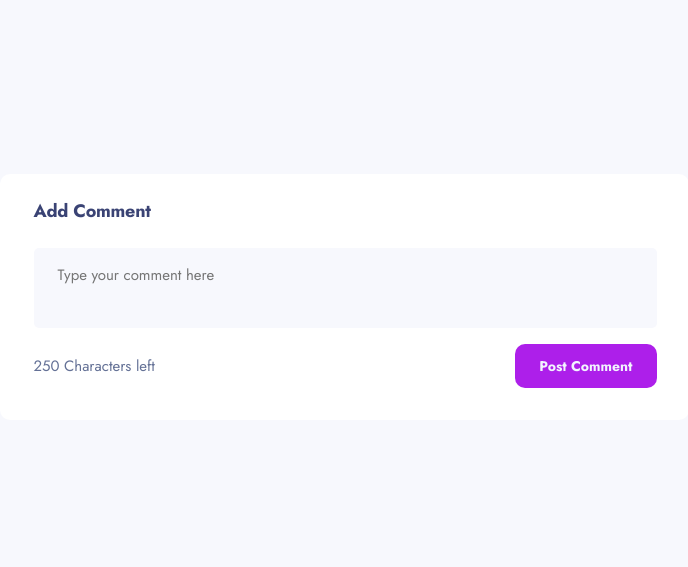
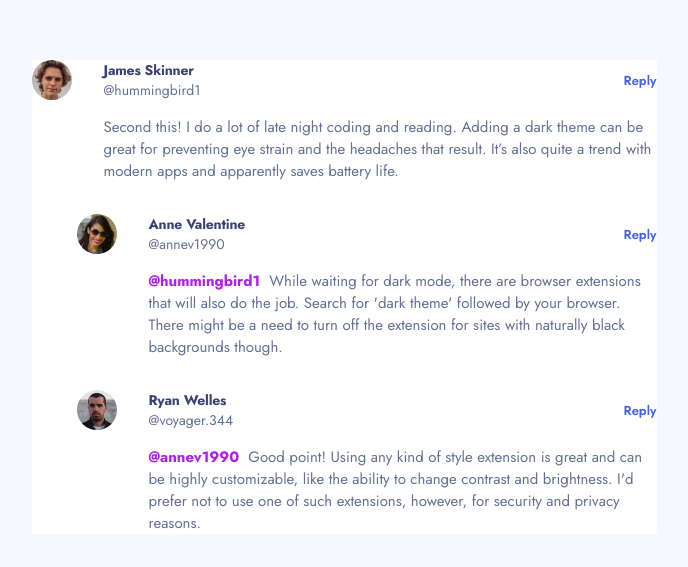
Before and after one commit to johnnygerard/fem-product-feedback-app, an Angular app: page / in a window 1280 px wide. Shown: the part 103-670 px from the top of the page, without its empty margins (296-984 px from the left). Built offline with nearby package versions, Linux system fonts and the light colour scheme.

Commit message:
feat: comment component

```diff
--- a/src/app/Types/feedback-comment.class.ts
+++ b/src/app/Types/feedback-comment.class.ts
@@ -9,6 +9,10 @@ export class FeedbackComment {
     public readonly content: string,
     public readonly user: User,
   ) { }
+
+  static default(): FeedbackComment {
+    return new FeedbackComment(0, '', { username: '', name: '', image: '' });
+  }
 
   /**
    * Count the number of comments and replies in a feedback.
--- a/src/app/app.component.html
+++ b/src/app/app.component.html
@@ -1 +1 @@
-<app-add-comment [feedbackId]="2"/>
+<app-comment [commentID]="4" />
--- a/src/app/app.component.scss
+++ b/src/app/app.component.scss
@@ -8,3 +8,19 @@
   justify-content: center;
   min-height: 100vh;
 }
+
+app-comment {
+  background: #FFF;
+
+  @include mobile {
+    width: 280px;
+  }
+
+  @include tablet {
+    width: 625px;
+  }
+
+  @include desktop {
+    width: 666px;
+  }
+}
--- a/src/app/app.component.ts
+++ b/src/app/app.component.ts
@@ -1,12 +1,12 @@
 import { Component } from '@angular/core';
 import { CommonModule, Location } from '@angular/common';
 import { RouterOutlet } from '@angular/router';
-import { AddCommentComponent } from './add-comment/add-comment.component';
+import { CommentComponent } from './comment/comment.component';
 
 @Component({
   selector: 'app-root',
   standalone: true,
-  imports: [CommonModule, RouterOutlet, AddCommentComponent],
+  imports: [CommonModule, RouterOutlet, CommentComponent],
   templateUrl: './app.component.html',
   styleUrls: ['./app.component.scss']
 })
--- /dev/null
+++ b/src/app/comment/comment.component.html
@@ -0,0 +1,25 @@
+<section class="comment" *ngFor="let comment of comments; let i=index">
+  <img [src]="comment.user.image" alt>
+  <div class="header">
+    <hgroup>
+      <h1 class="name" *ngIf="!i">{{ comment.user.name }}</h1>
+      <h2 class="name" *ngIf="i">{{ comment.user.name }}</h2>
+      <p class="username">@{{ comment.user.username }}</p>
+    </hgroup>
+    <button class="reply-button" type="button" (click)="openReplyForm(i)">Reply</button>
+  </div>
+  <p class="content">
+    <!-- 2 spaces after username -->
+    <span *ngIf="i" class="replyingTo">@{{ getReplyingToUsername(comment) }}&#x20;&#x20;</span>
+    {{ comment.content }}
+  </p>
+  <form class="post-reply-form" *ngIf="replyFormID === i" (ngSubmit)="postReply(i)" #form="ngForm">
+    <div class="textarea-box">
+      <textarea [class.error]="isError(model, form)" name="reply" required #textarea
+          placeholder="Type your reply here" [(ngModel)]="replyContent" #model="ngModel"
+          maxlength="250"></textarea>
+      <p class="g-required-error" *ngIf="isError(model, form)">Can’t be empty</p>
+    </div>
+    <button class="post-reply-button">Post Reply</button>
+  </form>
+</section>
--- /dev/null
+++ b/src/app/comment/comment.component.scss
@@ -0,0 +1,169 @@
+@use 'index' as *;
+
+:host {
+  display: block;
+}
+
+.comment {
+  position: relative;
+
+  img {
+    width: 40px;
+    height: 40px;
+    border-radius: 50%;
+    position: absolute;
+    top: 0;
+    left: 0;
+  }
+
+  .header {
+    display: flex;
+    align-items: center;
+    justify-content: space-between;
+
+    @include mobile {
+      padding-left: 56px;
+    }
+
+    .name {
+      // Typography
+      color: #3A4374;
+      font-size: 14px;
+      font-weight: 700;
+      letter-spacing: -0.194px;
+
+      @include mobile {
+        font-size: 13px;
+        letter-spacing: -0.181px;
+      }
+    }
+
+    .username {
+      // Typography
+      color: #647196;
+      font-size: 14px;
+
+      @include mobile {
+        font-size: 13px;
+      }
+    }
+
+    .reply-button {
+      // Typography
+      color: #4661E6;
+      font-size: 13px;
+      font-weight: 600;
+
+      &:is(:hover, :focus-visible) {
+        text-decoration-line: underline;
+      }
+    }
+  }
+
+  .content {
+    margin-top: 16px;
+
+    // Typography
+    color: #647196;
+    font-size: 15px;
+
+    @include mobile {
+      font-size: 13px;
+    }
+  }
+
+  .replyingTo {
+    // Typography
+    color: #AD1FEA;
+    font-size: 15px;
+    font-weight: 700;
+    white-space: pre;
+
+    @include mobile {
+      font-size: 13px;
+    }
+  }
+
+  &:first-child {
+    padding-left: 72px;
+
+    @include mobile {
+      padding-left: 0;
+    }
+  }
+
+  &:not(:first-child) {
+    margin-top: 32px;
+    padding-left: 117px;
+
+    @include mobile {
+      margin-top: 24px;
+      padding-left: 24px;
+    }
+
+    img {
+      left: 45px;
+
+      @include mobile {
+        left: 24px;
+      }
+    }
+  }
+
+  .post-reply-form {
+    margin-top: 24px;
+    display: flex;
+    gap: 16px;
+
+    @include mobile {
+      gap: 8px;
+    }
+  }
+
+  .textarea-box {
+    textarea {
+      border-radius: 5px;
+      background: #F7F8FD;
+      width: 100%;
+      height: 80px;
+      padding: 16px 24px;
+
+      // Typography
+      color: #3A4374;
+      font-size: 15px;
+
+      @include mobile {
+        font-size: 13px;
+        padding: 16px;
+      }
+
+      @include textarea-outline;
+    }
+
+    flex: 1;
+  }
+
+  .post-reply-button {
+    border-radius: 10px;
+    background: #AD1FEA;
+    height: 44px;
+    padding: 0 24px;
+
+    // Typography
+    color: #F2F4FE;
+    font-size: 14px;
+    font-weight: 700;
+
+    &:is(:hover, :focus-visible) {
+      background: #C75AF6;
+    }
+
+    @include mobile {
+      height: 40px;
+      padding: 0 16px;
+
+      // Typography
+      font-size: 13px;
+    }
+  }
+}
--- /dev/null
+++ b/src/app/comment/comment.component.ts
@@ -0,0 +1,57 @@
+import { Component, ElementRef, Input, OnInit, ViewChild } from '@angular/core';
+import { CommonModule } from '@angular/common';
+import { DataService } from '../data.service';
+import { FeedbackComment } from '../Types/feedback-comment.class';
+import { Reply } from '../Types/reply.class';
+import { FormsModule, NgForm, NgModel } from '@angular/forms';
+
+@Component({
+  selector: 'app-comment',
+  standalone: true,
+  imports: [CommonModule, FormsModule],
+  templateUrl: './comment.component.html',
+  styleUrls: ['./comment.component.scss']
+})
+export class CommentComponent implements OnInit {
+  @Input({ required: true }) commentID = 0;
+  @ViewChild('textarea') textarea?: ElementRef<HTMLTextAreaElement>;
+  private comment = FeedbackComment.default();
+
+  protected get comments(): Array<FeedbackComment | Reply> {
+    return [this.comment, ...(this.comment.replies ?? [])];
+  }
+
+  protected replyFormID = -1;
+  protected replyContent = '';
+
+  constructor(private readonly dataService: DataService) { }
+
+  ngOnInit(): void {
+    this.comment = this.dataService.getComment(this.commentID);
+  }
+
+  protected postReply(index: number): void {
+    if (!this.replyContent) return;
+
+    (this.comment.replies ??= []).push(new Reply(
+      this.replyContent,
+      this.comments[index].user.username,
+      this.dataService.currentUser
+    ));
+    this.replyContent = '';
+    this.replyFormID = -1;
+  }
+
+  protected openReplyForm(index: number): void {
+    this.replyFormID = index;
+    setTimeout(() => this.textarea?.nativeElement.focus(), 0);
+  }
+
+  protected getReplyingToUsername(comment: FeedbackComment | Reply): string {
+    return 'replyingTo' in comment ? comment.replyingTo : '';
+  }
+
+  protected isError(model: NgModel, form: NgForm): boolean | null {
+    return model.invalid && (model.dirty || form.submitted);
+  }
+}
--- a/src/app/data.service.ts
+++ b/src/app/data.service.ts
@@ -8,6 +8,7 @@ import { SortOrder } from './Types/sort-order.enum';
 import { Data } from './data.type';
 import { testData } from 'src/assets/test-data';
 import { FeedbackComment } from './Types/feedback-comment.class';
+import { User } from './Types/user.type';
 
 const defaultData: Data = {
   "currentUser": {
@@ -95,6 +96,15 @@ export class DataService implements OnDestroy {
     return feedback;
   }
 
+  getComment(commentID: number): FeedbackComment {
+    const comment = this.data.feedback
+      .flatMap(feedback => feedback.comments ?? [])
+      .find(comment => comment.id === commentID);
+
+    if (!comment) throw Error(`Comment with ID ${commentID} not found.`);
+    return comment;
+  }
+
   countFeedback(status: FeedbackStatus): number {
     return this.data.feedback.filter(
       feedback => feedback.status === status
@@ -110,4 +120,8 @@ export class DataService implements OnDestroy {
 
     (this.getFeedback(feedbackID).comments ??= []).push(comment);
   }
+
+  get currentUser(): User {
+    return this.data.currentUser;
+  }
 }
```
Also changed, not shown: 1 other file (tests, documents, lock files or other folders).
